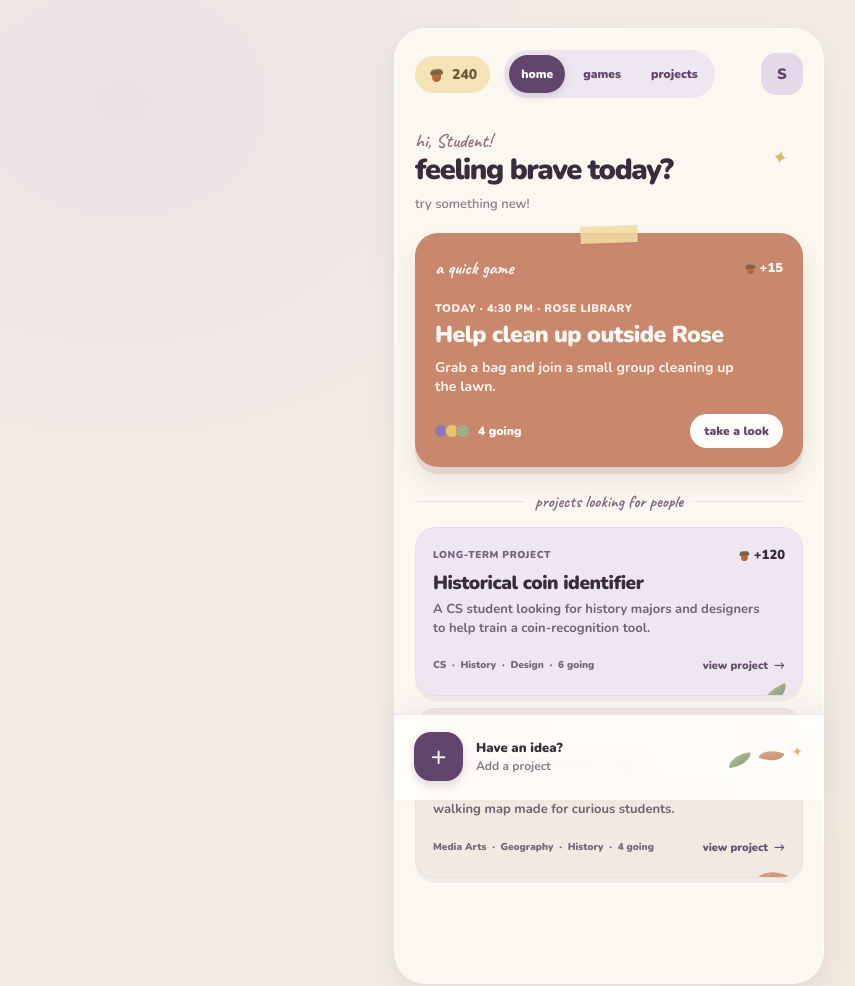
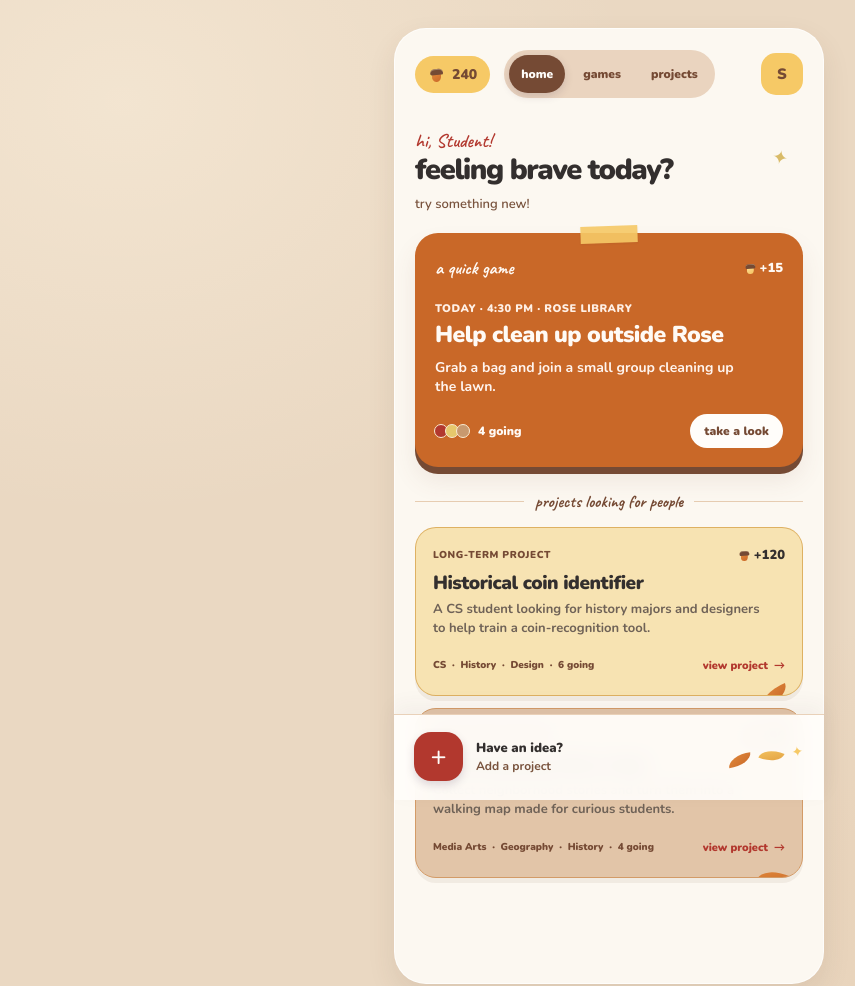
Before and after one commit to nxameen1/JMUMake-A-Thon, a plain HTML site: page home.html in a window 1280 px wide. Shown: the top 986 px of the page, without its empty margins (31-886 px from the left). Drawn offline with nearby package versions, Linux system fonts and the light colour scheme.

Commit message:
Update games, home page, and styles

```diff
--- a/home.html
+++ b/home.html
@@ -26,7 +26,7 @@
             </div>
 
             <nav class="primary-nav" aria-label="Explore">
-                <a href="index.html" aria-current="page">home</a>
+                <a href="home.html" aria-current="page">home</a>
                 <a href="games.html">games</a>
                 <a href="projects.html">projects</a>
             </nav>
--- a/styles.css
+++ b/styles.css
@@ -1,17 +1,17 @@
 :root {
       color-scheme: light;
-      --paper: #fbf7f1;
-      --paper-deep: #f3ece5;
-      --ink: #392c3b;
-      --muted: #887b88;
-      --purple: #62456c;
-      --purple-soft: #eee7f1;
-      --terracotta: #c9876e;
-      --gold: #f4e3b7;
-      --leaf: #929b78;
-      --line: #e9e0e8;
+      --paper: #fcf8f1;
+      --paper-deep: #ead8c2;
+      --ink: #332f2e;
+      --muted: #79533d;
+      --purple: #754a34;
+      --purple-soft: #ead4bf;
+      --terracotta: #b2382e;
+      --gold: #f6c966;
+      --leaf: #db7b31;
+      --line: #e7cdb2;
       --white: #fffdfa;
-      --shadow: 0 12px 28px rgb(81 58 69 / 9%);
+      --shadow: 0 12px 28px rgb(93 62 39 / 10%);
       font-family: "Nunito", "Trebuchet MS", sans-serif;
       color: var(--ink);
       background: var(--paper-deep);
@@ -25,8 +25,8 @@
       margin: 0;
       padding: 28px 16px;
       background:
-        radial-gradient(ellipse at 12% 10%, rgb(227 213 229 / 48%), transparent 32rem),
-        radial-gradient(ellipse at 90% 90%, rgb(230 211 182 / 38%), transparent 28rem),
+        radial-gradient(ellipse at 12% 10%, rgb(255 246 229 / 42%), transparent 32rem),
+        radial-gradient(ellipse at 90% 90%, rgb(211 157 105 / 18%), transparent 28rem),
         var(--paper-deep);
     }
 
@@ -75,7 +75,7 @@
       padding: 9px 13px;
       border: 0;
       border-radius: 999px;
-      color: #725b37;
+      color: #754a34;
       background: var(--gold);
       font-size: 14px;
       font-weight: 900;
@@ -97,7 +97,7 @@
       height: 10px;
       content: "";
       border-radius: 42% 42% 50% 50%;
-      background: linear-gradient(145deg, #c7833c, #a45c2d);
+      background: linear-gradient(145deg, #e58a3c, #c96828);
       transform: rotate(4deg);
     }
 
@@ -109,7 +109,7 @@
       height: 6px;
       content: "";
       border-radius: 7px 7px 3px 3px;
-      background: #826044;
+      background: #754a34;
       box-shadow: inset 0 1px 0 rgb(255 236 198 / 35%);
       transform: rotate(-5deg);
     }
@@ -153,7 +153,7 @@
       justify-self: end;
       border-radius: 15px;
       color: var(--purple);
-      background: #e5d9e9;
+      background: var(--gold);
       font-size: 15px;
       font-weight: 900;
       text-decoration: none;
@@ -176,7 +176,7 @@
 
     .greeting {
       margin: 0 0 1px;
-      color: #8c6f7b;
+      color: #b2382e;
       font-family: "Caveat", cursive;
       font-size: 19px;
       font-weight: 600;
@@ -204,8 +204,16 @@
       padding: 24px 20px 19px;
       border-radius: 23px;
       color: #fffaf5;
-      background: var(--terracotta);
-      box-shadow: 0 7px 0 rgb(127 77 65 / 12%), 0 14px 24px rgb(125 77 65 / 12%);
+      background: #c96828;
+      box-shadow: 0 7px 0 #754a34, 0 14px 24px rgb(125 77 65 / 10%);
+    }
+
+    .featured-game .acorn-icon::before {
+      background: linear-gradient(145deg, #ffe09a, #f4c15d);
+    }
+
+    .featured-game .acorn-icon::after {
+      background: #754a34;
     }
 
     .featured-game::before {
@@ -215,7 +223,7 @@
       width: 57px;
       height: 17px;
       content: "";
-      background: rgb(242 221 162 / 86%);
+      background: rgb(246 201 102 / 90%);
       box-shadow: 0 1px 2px rgb(73 55 45 / 8%);
       transform: translateX(-50%) rotate(-2deg);
     }
@@ -296,12 +304,12 @@
       width: 14px;
       height: 14px;
       margin-left: -3px;
-      border: 1.5px solid var(--terracotta);
+      border: 1.5px solid #f9ead1;
       border-radius: 50%;
-      background: #8d79b2;
+      background: #b2382e;
     }
     .people-dots i:nth-child(2) { background: #e6c86c; }
-    .people-dots i:nth-child(3) { background: #9eae8a; }
+    .people-dots i:nth-child(3) { background: #c8996f; }
 
     .game-link, .project-link {
       display: inline-flex;
@@ -339,7 +347,7 @@
       align-items: center;
       gap: 11px;
       margin: 0 0 15px;
-      color: #806c84;
+      color: #754a34;
       font-family: "Caveat", cursive;
       font-size: 17px;
       font-weight: 700;
@@ -360,13 +368,13 @@
       position: relative;
       padding: 18px 17px 15px;
       overflow: hidden;
-      border: 1px solid rgb(112 79 124 / 6%);
+      border: 1px solid rgb(213 157 65 / 70%);
       border-radius: 21px;
-      background: var(--purple-soft);
-      box-shadow: 0 5px 0 rgb(100 69 108 / 7%);
+      background: #f7e3b2;
+      box-shadow: 0 5px 0 rgb(117 74 52 / 8%);
     }
 
-    .project-card:nth-child(even) { background: #f3e9e3; }
+    .project-card:nth-child(even) { background: #e2c5a8; border-color: #d39b67; }
 
     .project-card::after {
       position: absolute;
@@ -376,15 +384,15 @@
       height: 16px;
       content: "";
       border-radius: 100% 0 100% 0;
-      background: linear-gradient(145deg, #b8c3a3, #879775);
-      box-shadow: -13px 10px 0 -4px #c5c9a5;
+      background: linear-gradient(145deg, #e18a3d, #c96828);
+      box-shadow: -13px 10px 0 -4px #f3c56a;
       transform: rotate(-22deg);
       pointer-events: none;
     }
 
     .project-card:nth-child(even)::after {
-      background: linear-gradient(145deg, #dbad8b, #ba8167);
-      box-shadow: -13px 10px 0 -4px #d9bd92;
+      background: linear-gradient(145deg, #e18a3d, #c96828);
+      box-shadow: -13px 10px 0 -4px #d9a46e;
       transform: rotate(24deg);
     }
 
@@ -397,7 +405,7 @@
 
     .project-type {
       margin: 0;
-      color: #77617d;
+      color: #754a34;
       font-size: 10px;
       font-weight: 900;
       letter-spacing: .055em;
@@ -419,7 +427,7 @@
       z-index: 1;
       max-width: 340px;
       margin: 0;
-      color: #6f6471;
+      color: #6f6257;
       font-size: 13px;
       font-weight: 700;
       line-height: 1.45;
@@ -436,7 +444,7 @@
     }
 
     .majors {
-      color: #766a78;
+      color: #754a34;
       font-size: 10px;
       font-weight: 900;
       line-height: 1.5;
@@ -444,7 +452,7 @@
 
     .project-link {
       padding: 7px 0 7px 8px;
-      color: #67516e;
+      color: #b2382e;
       background: transparent;
       font-size: 11px;
     }
@@ -460,7 +468,7 @@
       align-items: center;
       gap: 13px;
       padding: 14px 20px max(16px, env(safe-area-inset-bottom));
-      border-top: 1px solid rgb(232 222 234 / 85%);
+      border-top: 1px solid rgb(231 205 178 / 90%);
       background: rgb(255 253 250 / 94%);
       box-shadow: 0 -8px 20px rgb(74 54 74 / 5%);
       text-decoration: none;
@@ -476,7 +484,7 @@
       place-items: center;
       border-radius: 17px;
       color: var(--white);
-      background: var(--purple);
+      background: var(--terracotta);
       box-shadow: 0 4px 9px rgb(80 53 87 / 18%);
       font-size: 27px;
       font-weight: 500;
@@ -498,13 +506,13 @@
       width: 23px;
       height: 13px;
       border-radius: 100% 0 100% 0;
-      background: linear-gradient(145deg, #b8c3a3, #879775);
+      background: linear-gradient(145deg, #e18a3d, #c96828);
     }
     .leaf-sprig span:nth-child(2) {
-      background: linear-gradient(145deg, #dfb590, #bc846b);
+      background: linear-gradient(145deg, #f6c966, #df9a3a);
       transform: rotate(30deg);
     }
-    .leaf-sprig .sparkle { color: #dbbd68; font-size: 14px; }
+    .leaf-sprig .sparkle { color: #f6c966; font-size: 14px; }
 
     a:focus-visible, button:focus-visible {
       outline: 3px solid #a98ab8;
```
Also changed, not shown: games.html (+30 -5 lines).
